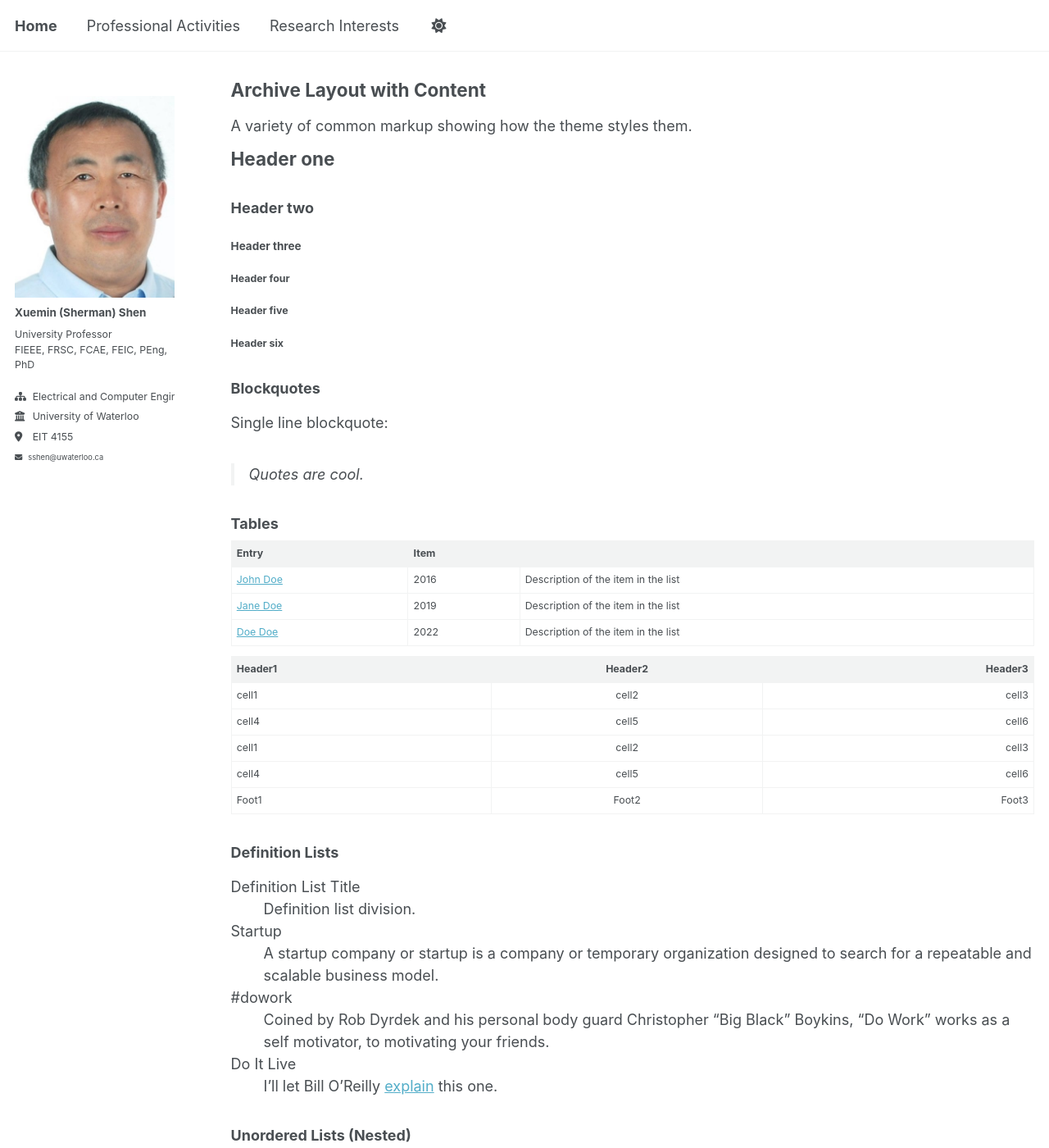
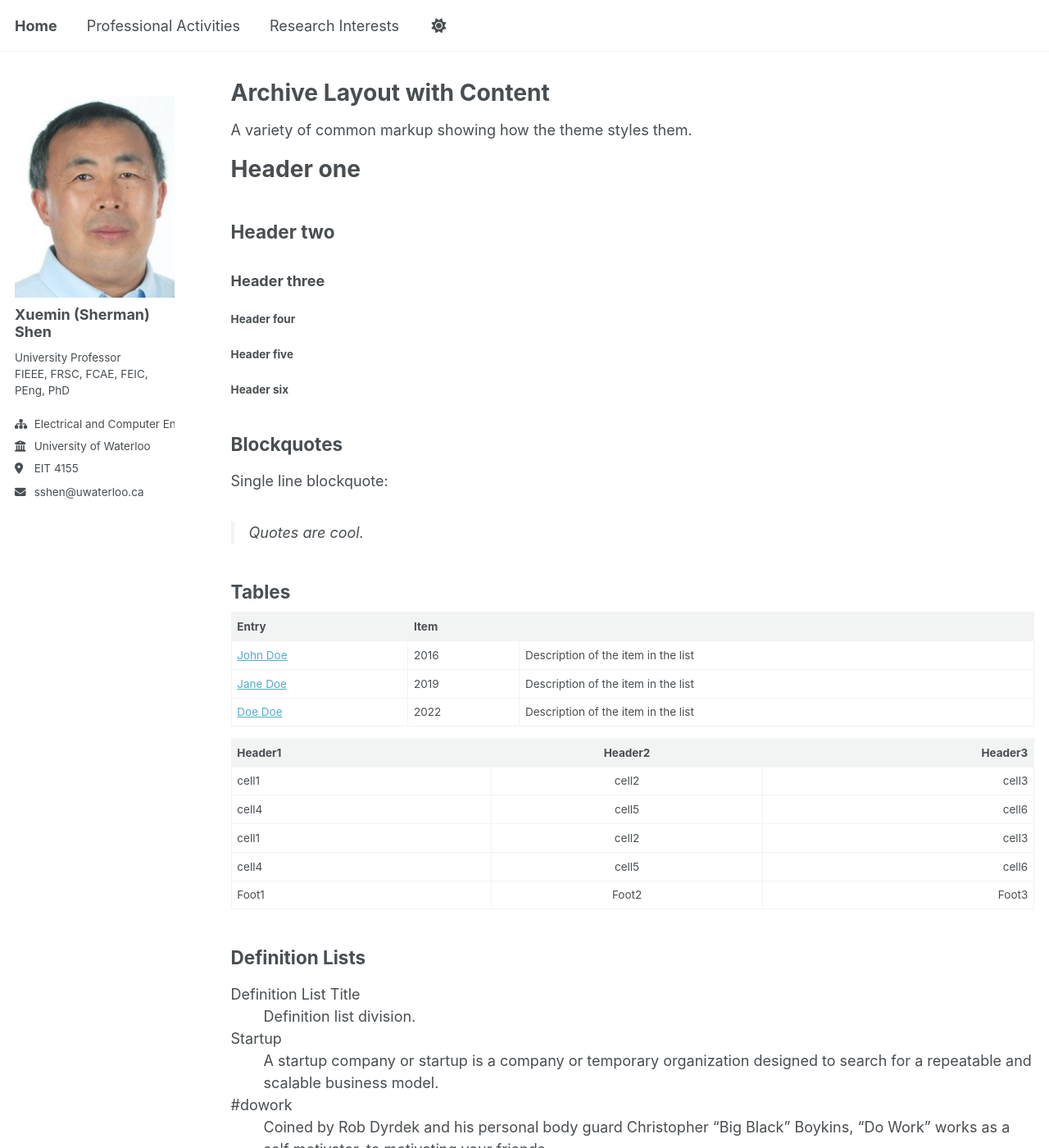
Before and after one commit to m64he/sshen, a Jekyll site: the page built from _pages/archive-layout-with-content.md, in a window 1280 px wide and 1400 px high. Shown: the whole window at 82% size. Built offline with Jekyll 4.4.1, drawn with Linux system fonts in a browser that asks for light colours; a script that is not in the unit is left out.

Commit message:
Update _themes.scss

```diff
--- a/_sass/_themes.scss
+++ b/_sass/_themes.scss
@@ -30,22 +30,13 @@
 $garamond                   : Garamond, serif;
 
 /* Type scale */
-// $type-size-1                : 2.441em;  // ~39.056px
-// $type-size-2                : 1.953em;  // ~31.248px
-// $type-size-3                : 1.563em;  // ~25.008px
-// $type-size-4                : 1.25em;   // ~20px
-// $type-size-5                : 1em;      // ~16px
-// $type-size-6                : 0.75em;   // ~12px
-// $type-size-7                : 0.6875em; // ~11px
-// $type-size-8                : 0.625em;  // ~10px
-
-$type-size-1                : 1.953em;  // ~31.248px
-$type-size-2                : 1.563em;  // ~25.008px
-$type-size-3                : 1.25em;   // ~20px
-$type-size-4                : 1em;      // ~16px
-$type-size-5                : 0.75em;   // ~12px
-$type-size-6                : 0.6875em; // ~11px
-$type-size-7                : 0.625em;  // ~10px
+$type-size-1                : 2.441em;  // ~39.056px
+$type-size-2                : 1.953em;  // ~31.248px
+$type-size-3                : 1.563em;  // ~25.008px
+$type-size-4                : 1.25em;   // ~20px
+$type-size-5                : 1em;      // ~16px
+$type-size-6                : 0.75em;   // ~12px
+$type-size-7                : 0.6875em; // ~11px
 $type-size-8                : 0.625em;  // ~10px
 
 $global-font-family         : $sans-serif;
```
